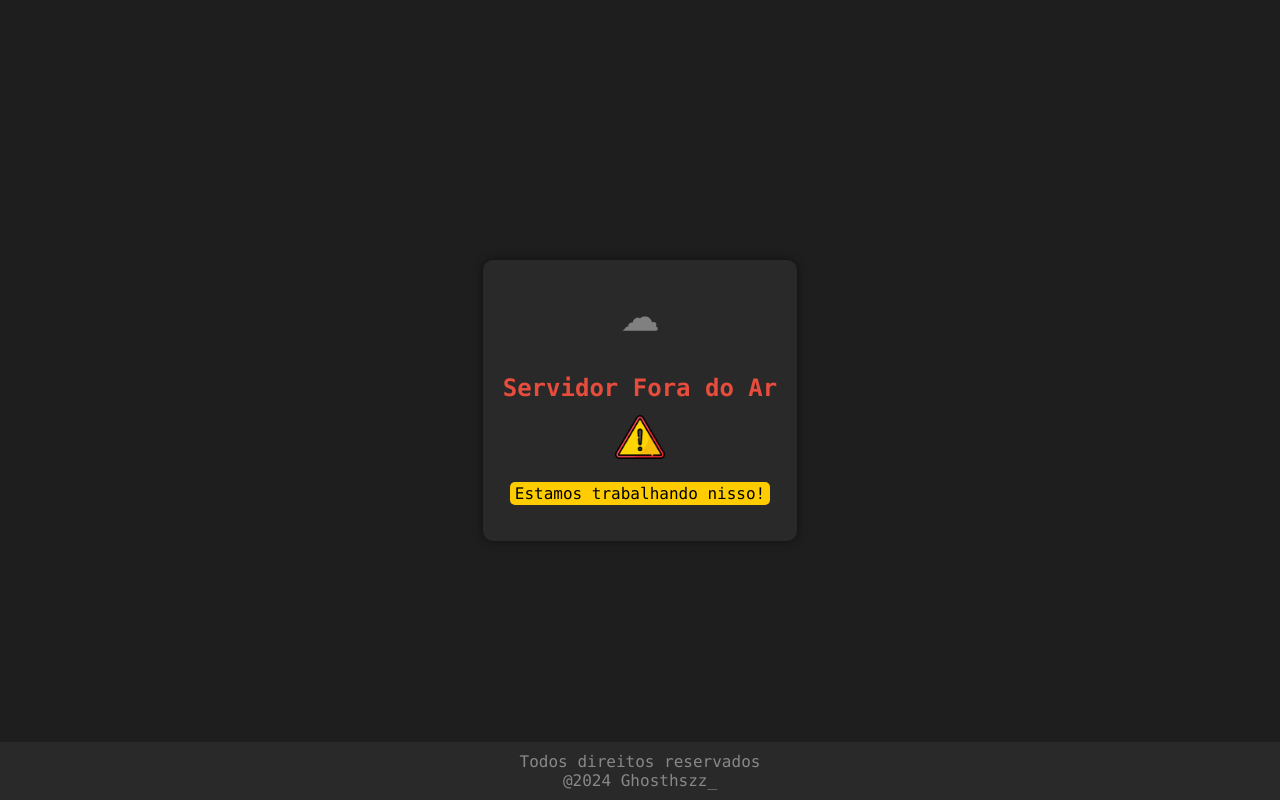
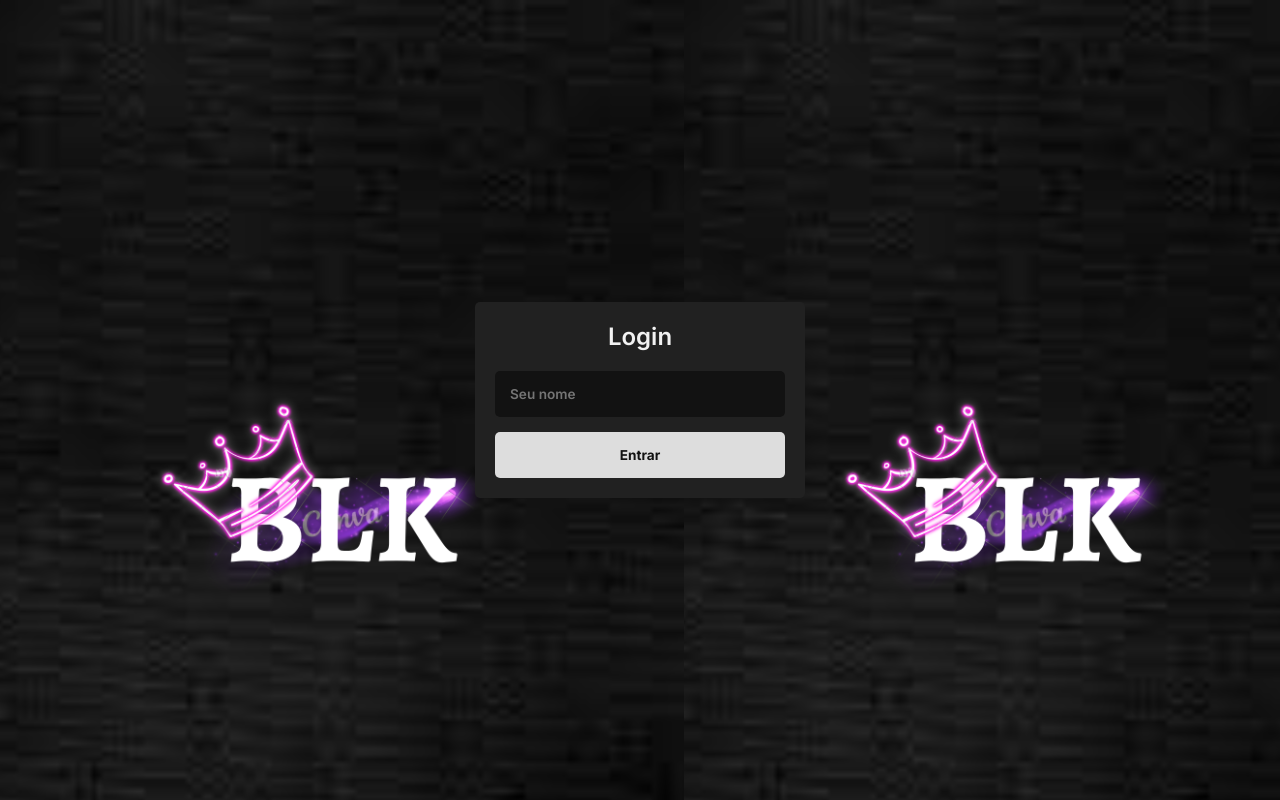
Before and after one commit to Ghosthszz/chat, a plain HTML site: page frontend/index.html in a window 1280 px wide. Drawn offline with nearby package versions, Linux system fonts and the light colour scheme.

Commit message:
Atualizar o index.html

```diff
--- a/frontend/index.html
+++ b/frontend/index.html
@@ -1,126 +1,46 @@
 <!DOCTYPE html>
-<html lang="en">
+<html lang="pt-br">
 <head>
-<meta charset="UTF-8">
-<meta name="viewport" content="width=device-width, initial-scale=1.0">
-<title>Stars</title>
-<style>
-  body {
-    font-family: Consolas, monospace;
-    background-color: #1e1e1e;
-    margin: 0;
-    display: flex;
-    align-items: center;
-    justify-content: center;
-    min-height: 100vh;
-    flex-direction: column;
-    position: relative; /* Adicionado para posicionar corretamente o footer */
-  }
-  .server-box {
-    background-color: #292929;
-    border-radius: 10px;
-    box-shadow: 0px 0px 10px rgba(0, 0, 0, 0.5);
-    padding: 20px;
-    text-align: center;
-  }
-  .status {
-    font-size: 24px;
-    font-weight: bold;
-    color: #e74c3c;
-    margin-bottom: 10px;
-  }
-  .server-icon {
-    font-size: 64px;
-    color: gray;
-    margin-bottom: 20px;
-    animation: floatCloud 2s infinite alternate;
-  }
-  .highlight {
-    display: inline-block;
-    background-color: #FFCC00;
-    padding: 2px 5px;
-    border-radius: 5px;
-    animation: blinkText 2s infinite;
-  }
+    <meta charset="UTF-8">
+    <meta name="viewport" content="width=device-width, initial-scale=1.0">
 
-  @keyframes floatCloud {
-    0% {
-      transform: translateY(0);
-    }
-    100% {
-      transform: translateY(-10px);
-    }
-  }
+    <link rel="stylesheet" href="https://fonts.googleapis.com/css2?family=Material+Symbols+Outlined:opsz,wght,FILL,GRAD@24,400,1,0" />
+    <link rel="stylesheet" href="./css/style.css">
 
-  @keyframes blinkText {
-    0%, 100% {
-      opacity: 0;
-    }
-    50% {
-      opacity: 1;
-    }
-  }
-
-  footer {
-    position: fixed;
-    bottom: 0;
-    width: 100%;
-    text-align: center;
-    background-color: #292929;
-    color: #888;
-    padding: 10px 0;
-}
-
-  /* Estilos para o timer */
-  #timer {
-    font-size: 18px;
-    color: #3498db;
-    margin-top: 10px;
-    font-weight: bold;
-  }
-#teste {
-      max-width: 50px;
-        }
-</style>
+    <title>Chat</title>
 </head>
 <body>
-  <div class="server-box">
-    <div class="server-icon">&#9729;</div>
-    <div class="status">Servidor Fora do Ar</div>
-    <div>
-      <img id="teste" src="alert.png" alt="teste">
-    </div>
-    <p class="highlight">Estamos trabalhando nisso!</p>
-  </div>
-  <footer>
-    Todos direitos reservados <br> @2024 Ghosthszz_  </footer>
 
-  <script>
-    function updateTimer() {
-      const timerElement = document.getElementById('timer');
-      const endTime = new Date().getTime() + 10 * 60 * 60 * 1000;
+    <section class="container">
 
-      function update() {
-        const currentTime = new Date().getTime();
-        const timeRemaining = endTime - currentTime;
+        <section class="login">
+            <h2>Login</h2>
+            <form class="login__form">
+                <input type="text" class="login__input" placeholder="Seu nome" required />
+                <button type="submit" class="login__button">Entrar</button>
+            </form>
+        </section>
 
-        const hours = Math.floor(timeRemaining / (60 * 60 * 1000));
-        const minutes = Math.floor((timeRemaining % (60 * 60 * 1000)) / (60 * 1000));
-        const seconds = Math.floor((timeRemaining % (60 * 1000)) / 1000);
+        <section class="chat">
+            <section class="chat__messages">
+                <!-- <div class="message--self">Hello, World!</div>
 
-        timerElement.textContent = `Tempo estimado: ${hours.toString().padStart(2, '0')}:${minutes.toString().padStart(2, '0')}:${seconds.toString().padStart(2, '0')}`;
+                <div class="message--other">
+                    <span class="message--sender">Manual do Dev</span>
+                    Olรก, Mundo!
+                </div> -->
+            </section>
 
-        if (timeRemaining <= 0) {
-          clearInterval(interval);
-          timerElement.textContent = 'Tempo esgotado';
-        }
-      }
+            <form class="chat__form">
+                <input type="text" class="chat__input" placeholder="Digite uma mensagem" required />
+                <button type="submit" class="chat__button">
+                    <span class="material-symbols-outlined">send</span>
+                </button>
+            </form>
+        </section>
 
-      const interval = setInterval(update, 1000);
-      update();
-    }
+    </section>
 
-    updateTimer();
-  </script>
+    <script src="./js/script.js"></script>
 </body>
 </html>
```
